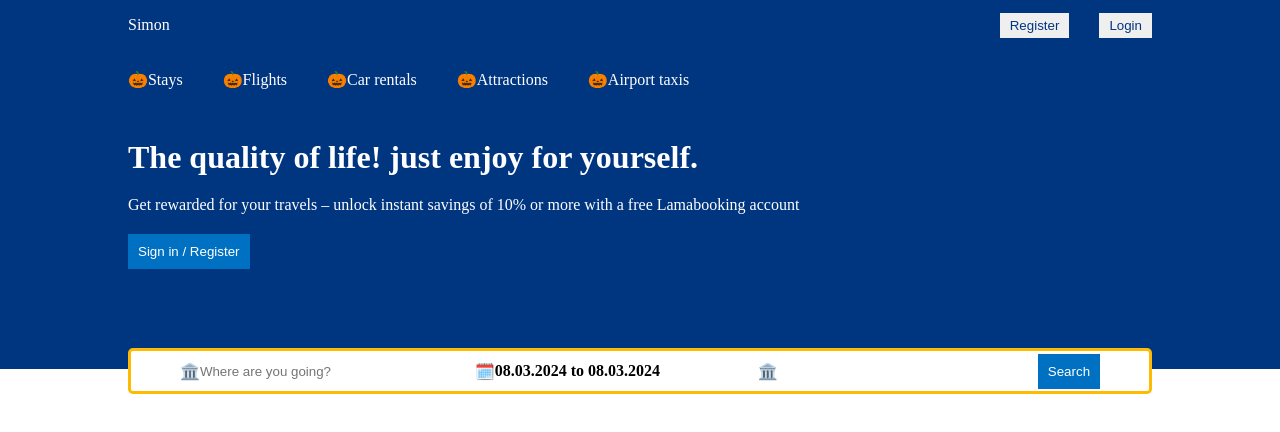
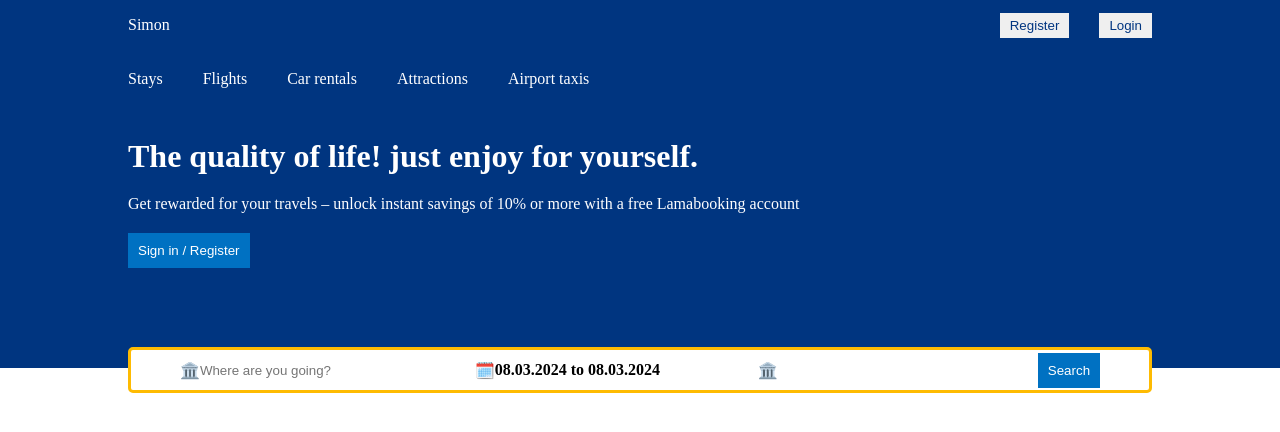
Before and after one commit to Simon1476/react-ts-booking-app, a React (Vite) app: page / in a window 1280 px wide. Shown: the top 432 px of the page. Built offline with nearby package versions, Linux system fonts and the light colour scheme.

Commit message:
style: Change navbar according to route

```diff
--- a/src/App.tsx
+++ b/src/App.tsx
@@ -1,10 +1,24 @@
 import { createBrowserRouter, RouterProvider } from "react-router-dom";
 import RootLayout from "./pages/rootLayout/RootLayout";
 import "./index.css";
+import Home from "./pages/home/Home";
+import List from "./pages/list/List";
+import Hotel from "./pages/hotel/Hotel";
 const router = createBrowserRouter([
   {
     path: "/",
     element: <RootLayout />,
+    children: [
+      {
+        index: true,
+        element: <Home />,
+      },
+      {
+        path: "/hotels",
+        element: <List />,
+        children: [{ path: "hotelId", element: <Hotel /> }],
+      },
+    ],
   },
 ]);
 
--- a/src/components/navbar/Navbar.tsx
+++ b/src/components/navbar/Navbar.tsx
@@ -1,5 +1,5 @@
 import { useState } from "react";
-import { FontAwesomeIcon } from "@fortawesome/react-fontawesome";
+// import { FontAwesomeIcon } from "@fortawesome/react-fontawesome";
 import styles from "./navbar.module.css";
 import "react-date-range/dist/styles.css"; // main css file
 import "react-date-range/dist/theme/default.css"; // theme css file
@@ -12,7 +12,11 @@ interface Options {
   children: number;
   room: number;
 }
-const Navbar = () => {
+
+interface NavbarProps {
+  type?: string;
+}
+const Navbar = ({ type }: NavbarProps) => {
   const [openDate, setOpenDate] = useState<boolean>(false);
 
   const [date, setDate] = useState<Range[] | undefined>([
@@ -51,37 +55,29 @@ const Navbar = () => {
       <div className={styles.container}>
         <div className={styles.list}>
           <div className={`${styles.listItem}`}>
-            <FontAwesomeIcon icon={["fas", "bed"]} />
-            🎃
             <span>Stays</span>
           </div>
           <div className={styles.listItem}>
-            <FontAwesomeIcon icon={["fas", "plane"]} />
-            🎃
             <span>Flights</span>
           </div>
           <div className={styles.listItem}>
-            <FontAwesomeIcon icon={["fas", "car"]} />
-            🎃
             <span>Car rentals</span>
           </div>
           <div className={styles.listItem}>
-            <FontAwesomeIcon icon={["fas", "bed"]} />
-            🎃
             <span>Attractions</span>
           </div>
           <div className={styles.listItem}>
-            <FontAwesomeIcon icon={["fas", "taxi"]} />
-            🎃
             <span>Airport taxis</span>
           </div>
         </div>
+        {type !== "list" && (
+          <>
             <h1 className={styles.title}>
               The quality of life! just enjoy for yourself.
             </h1>
             <p className={styles.desc}>
-          Get rewarded for your travels – unlock instant savings of 10% or more
-          with a free Lamabooking account
+              Get rewarded for your travels – unlock instant savings of 10% or
+              more with a free Lamabooking account
             </p>
             <button className={styles.button}>Sign in / Register</button>
 
@@ -187,6 +183,8 @@ const Navbar = () => {
                 <button className={styles.button}>Search</button>
               </div>
             </div>
+          </>
+        )}
       </div>
     </div>
   );
--- /dev/null
+++ b/src/pages/home/Home.tsx
@@ -0,0 +1,13 @@
+import Navbar from "../../components/navbar/Navbar";
+import styles from "./home.module.css";
+
+const Home = () => {
+  return (
+    <div>
+      <Navbar />
+      <div className={styles.container}></div>
+    </div>
+  );
+};
+
+export default Home;
--- /dev/null
+++ b/src/pages/hotel/Hotel.tsx
@@ -0,0 +1,5 @@
+const Hotel = () => {
+  return <div>Hotel</div>;
+};
+
+export default Hotel;
--- /dev/null
+++ b/src/pages/list/List.tsx
@@ -0,0 +1,11 @@
+import Navbar from "../../components/navbar/Navbar";
+
+const List = () => {
+  return (
+    <div>
+      <Navbar type="list" />
+    </div>
+  );
+};
+
+export default List;
--- a/src/pages/rootLayout/RootLayout.tsx
+++ b/src/pages/rootLayout/RootLayout.tsx
@@ -1,11 +1,13 @@
+import { Outlet } from "react-router-dom";
 import Header from "../../components/header/Header";
-import Navbar from "../../components/navbar/Navbar";
 
 const RootLayout = () => {
   return (
     <div>
       <Header />
-      <Navbar />
+      <main>
+        <Outlet />
+      </main>
     </div>
   );
 };
```
Also changed, not shown: src/pages/home/home.module.css (added). Lines whose indentation alone changed are shown as unchanged.
